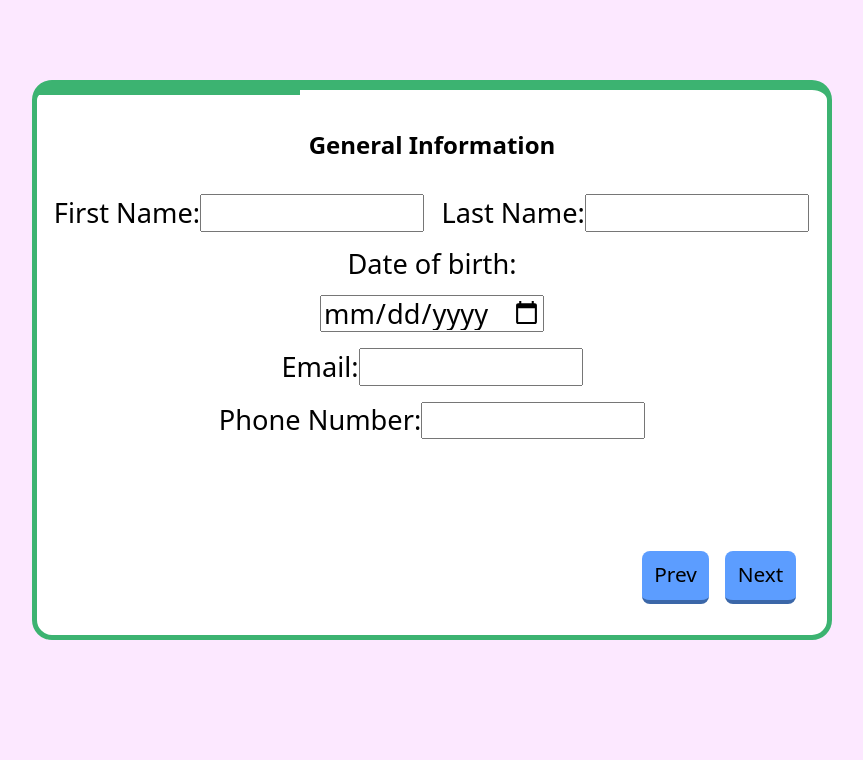
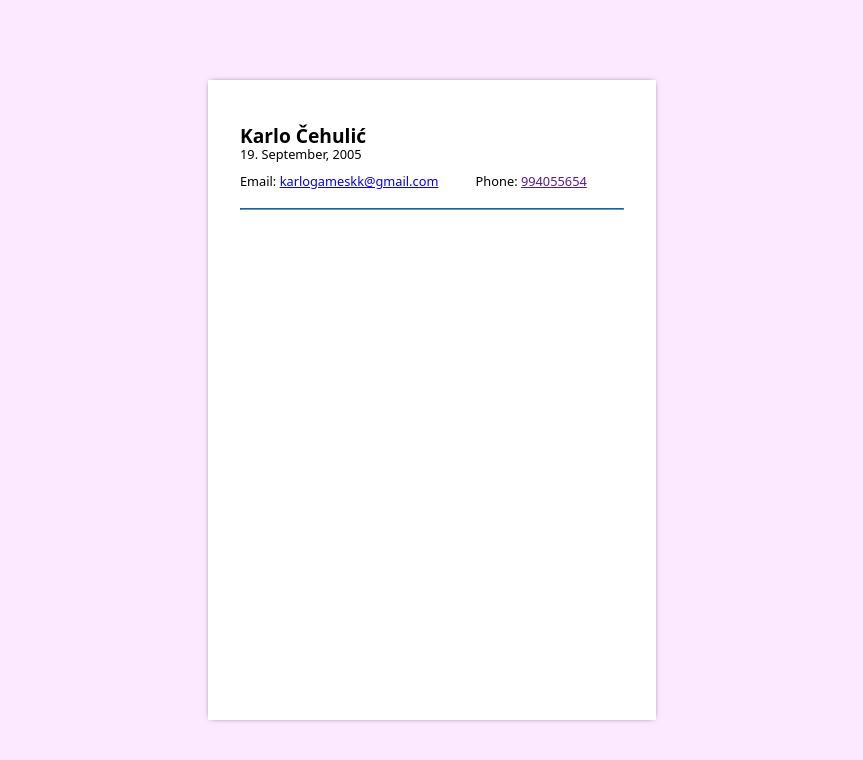
Before and after one commit to ziko1905/cv-builder, a React (Vite) app: page / in a window 1280 px wide. Shown: the top 760 px of the page, without its empty margins (208-1071 px from the left). Built offline with nearby package versions, Linux system fonts and the light colour scheme.

Commit message:
Display basic info on cv

```diff
--- a/src/App.jsx
+++ b/src/App.jsx
@@ -1,11 +1,12 @@
 import { useState } from 'react'
 import { Cv } from "./components/cv"
 import './App.css'
+import info from "./assets/preset"
 
 function App() {
   return (
     <>
-      <Cv />
+      <Cv values={info}/>
     </>
   )
 }
--- a/src/assets/preset.js
+++ b/src/assets/preset.js
@@ -0,0 +1,29 @@
+const preset = {
+    "firstname": "Karlo",
+    "lastname": "Čehulić",
+    "birthdate": "2005-09-19",
+    "email": "karlogameskk@gmail.com",
+    "phone": "994055654",
+    "schoolname": "Gim Ses",
+    "title": "Deg",
+    "studystart": "2019",
+    "studyend": "2024",
+    "work": {
+        "0": {
+            "company": "New Compant",
+            "position": "Some Position",
+            "workTime": "14",
+            "workDesc": "Here is a very long description that is not totaly made up just for perposues of filling in this container. Sweet home alabama where sky is so blue, I am hot blooded and got a fever of 103!",
+            "workTimeString": "1 year and 2 months"
+        },
+        "1": {
+            "company": "Meta",
+            "position": "Sen Eng",
+            "workTime": "24",
+            "workDesc": "Sed ut perspiciatis, unde omnis iste natus error sit voluptatem accusantium doloremque laudantium, totam rem aperiam eaque ipsa, quae ab illo inventore veritatis et quasi architecto beatae vitae dicta sunt, explicabo. Nemo enim ipsam voluptatem, quia voluptas sit, aspernatur aut odit aut fugit, sed quia consequuntur magni dolores eos, qui ratione voluptatem sequi nesciunt, neque porro quisquam est, qui dolorem ipsum, quia dolor sit amet consectetur adipisci[ng] velit, sed quia non numquam [do] eius modi tempora inci[di]dunt, ut labore et dolore magnam aliquam quaerat voluptatem. Ut enim ad minima veniam, quis nostrum[d] exercitationem ullam corporis suscipit laboriosam, nisi ut aliquid ex ea commodi consequatur? [D]Quis autem vel eum i[r]ure reprehenderit, qui in ea voluptate velit esse, quam nihil molestiae consequatur, vel illum, qui dolorem eum fugiat, quo voluptas nulla pariatur?",
+            "workTimeString": "2 years"
+        }
+    }
+}
+
+export default preset
--- a/src/components/cv.jsx
+++ b/src/components/cv.jsx
@@ -1,9 +1,26 @@
 import "../styles/cv.css"
-
-export function Cv() {
+export function Cv({values}) {
     return (
         <div className="cv">
-            This is going to be cv
+            <BasicInfo values={values}/>
+            <hr />
         </div>
     )
 }
+
+function BasicInfo({values}) {
+    const birthDate = new Date(values.birthdate)
+    const month = ["January", "February", "March", "April", "May", "June", "July", "August", "September", "October", "November"]
+    const mailTo = `mailto:${values.email}`
+    const tel = `tel:${values.phone}`
+    return(
+        <div className="info basic">
+            <h1>{values.firstname + " " + values.lastname}</h1>
+            <span>{`${birthDate.getDate()}. ${month[birthDate.getMonth()]}, ${birthDate.getFullYear()}`}</span>
+            <div>
+                <p>Email: <a href={mailTo}>{values.email}</a></p>
+                <p>Phone: <a href="">{values.phone}</a></p>
+            </div>
+        </div>
+    )
+}
--- a/src/main.jsx
+++ b/src/main.jsx
@@ -6,6 +6,6 @@ import './index.css'
 
 createRoot(document.getElementById('root')).render(
   <StrictMode>
-    <CreationInput />
+    <App />
   </StrictMode>,
 )
--- a/src/styles/cv.css
+++ b/src/styles/cv.css
@@ -1,3 +1,7 @@
+:root {
+  --primary-color: rgb(86, 155, 211);
+}
+
 .cv {
   height: 80vh;
   /* 7 / 10 is roughly ration of A4 paper */
@@ -5,4 +9,20 @@
   background-color: rgb(255, 255, 255);
   box-shadow: 0 0 6px -3px;
   margin: 10vh auto;
+  padding: 2rem;
+  font-size: 0.8rem;
 }
+
+hr {
+  border-color: var(--primary-color);
+}
+
+.basic h1 {
+  margin-bottom: 0;
+  font-size: 1.5em;
+}
+
+.basic div {
+  display: grid;
+  grid-auto-flow: column;
+}
```
